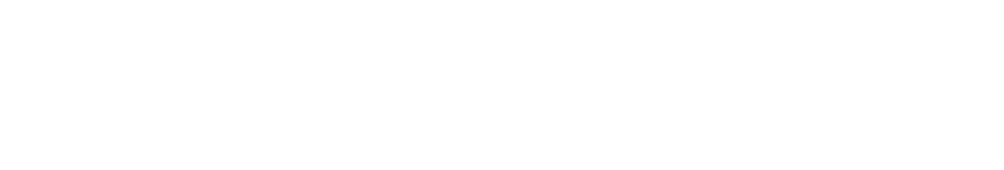
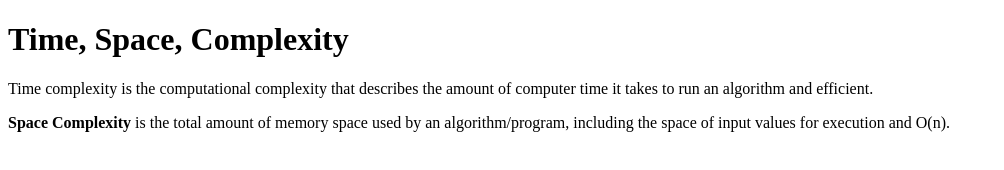
Before and after one commit to acciojob/time-and-space-complexity-AkhileshSrinivas, a website: page main.html in a window 1280 px wide. Shown: the whole page, without its empty margins (0-1004 px from the left). Drawn offline with Linux system fonts and the light colour scheme.

Commit message:
created a submission

```diff
--- a/main.html
+++ b/main.html
@@ -8,6 +8,10 @@
 
 <body>
 	<!-- the entire body must be written by student -->
+	<h1>Time, Space, Complexity</h1>
+	<p>Time complexity is the computational complexity that describes the amount of computer time it takes to run an algorithm and efficient.</p>
+	<p><b>Space Complexity</b> is the total amount of memory space used by an algorithm/program, including the space of input values for execution and O(n).</p>
+
     <script type="text/javascript" src="./script.js">
 </script>
 
```
